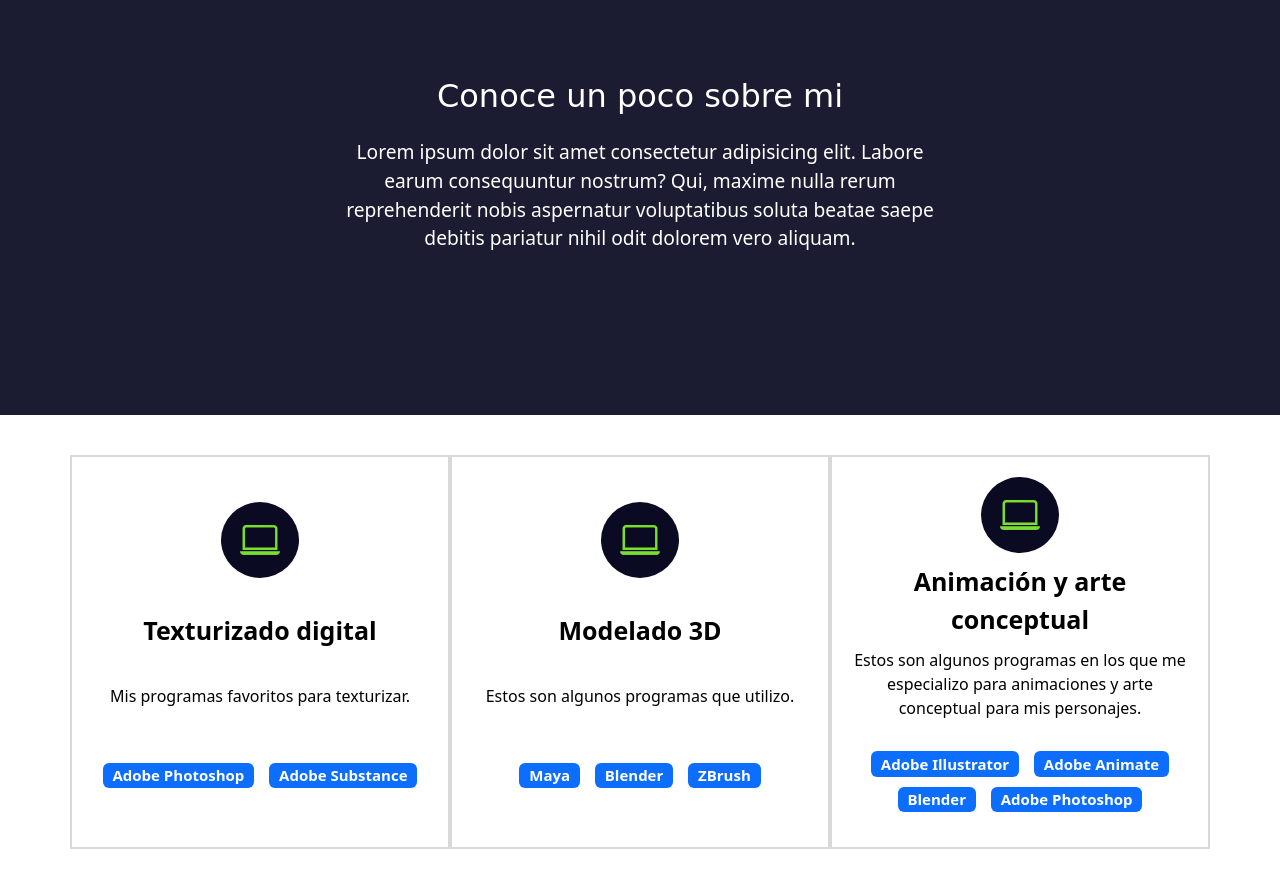
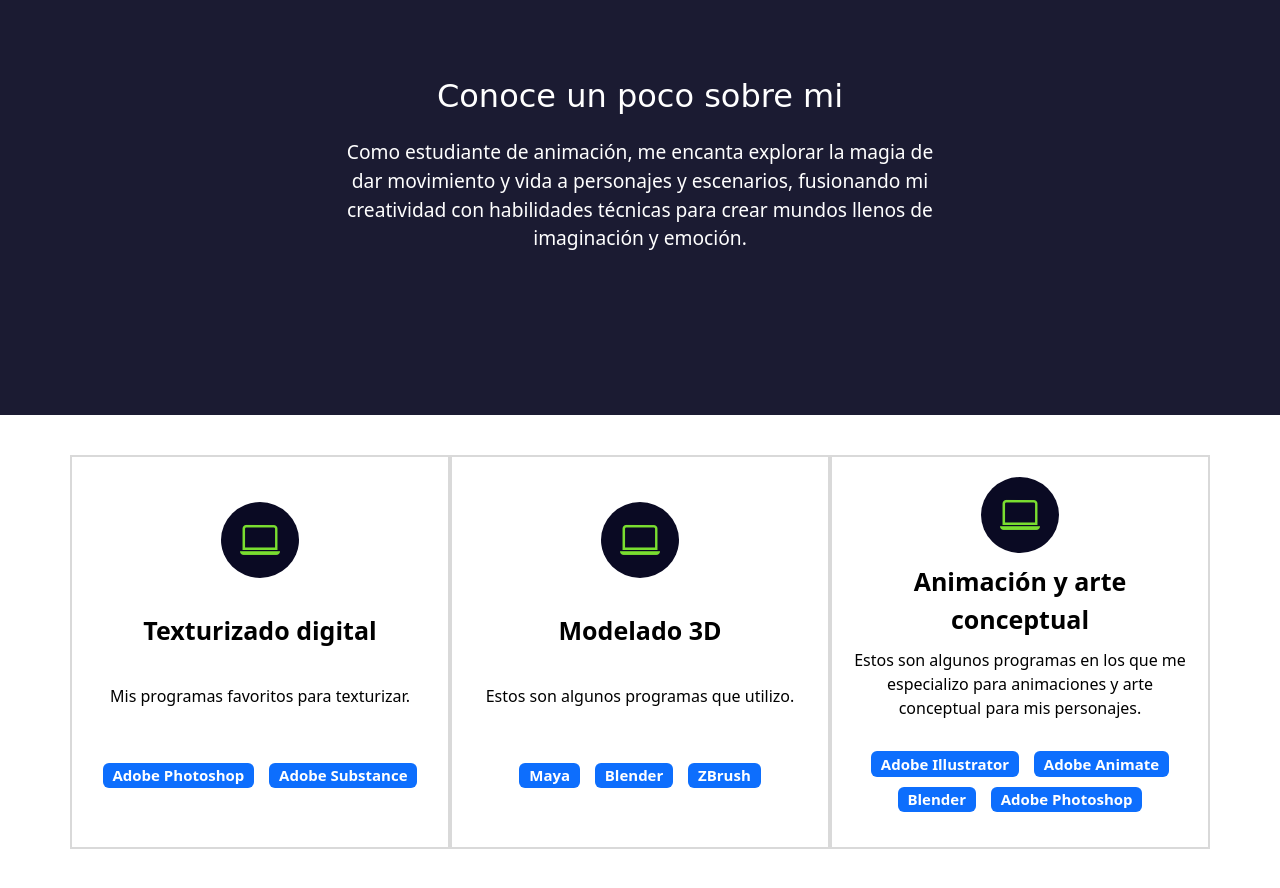
Before and after one commit to GabiMX/portafolio, a plain HTML site: page index.html in a window 1280 px wide. Shown: the part 980-1868 px from the top of the page. Drawn offline with nearby package versions, Linux system fonts and the light colour scheme; files whose address does not match are found by name; a web font is replaced by a local one.

Commit message:
descripcion

```diff
--- a/index.html
+++ b/index.html
@@ -99,7 +99,9 @@
   <section id="sobre-mi" class="sobre-mi seccion-oscura">
     <div class="contenedor">
       <h2 class="seccion-titulo">Conoce un poco sobre mi</h2>
-      <p class="seccion-texto">Lorem ipsum dolor sit amet consectetur adipisicing elit. Labore earum consequuntur nostrum? Qui, maxime nulla rerum reprehenderit nobis aspernatur voluptatibus soluta beatae saepe debitis pariatur nihil odit dolorem vero aliquam.</p>
+      <p class="seccion-texto">Como estudiante de animación, me encanta explorar la magia de dar movimiento
+        y vida a personajes y escenarios, fusionando mi creatividad con habilidades técnicas para crear mundos
+         llenos de imaginación y emoción.</p>
     </div>
   </section>
 
```
